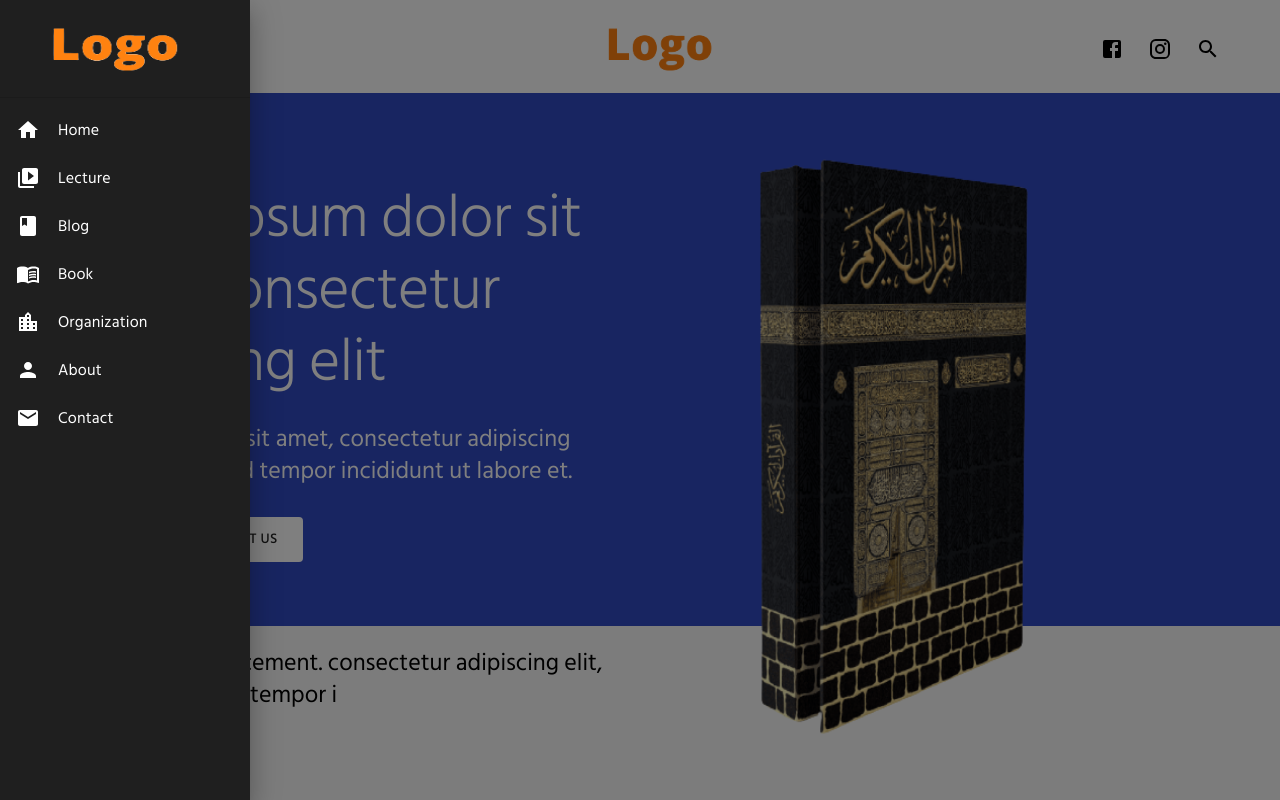
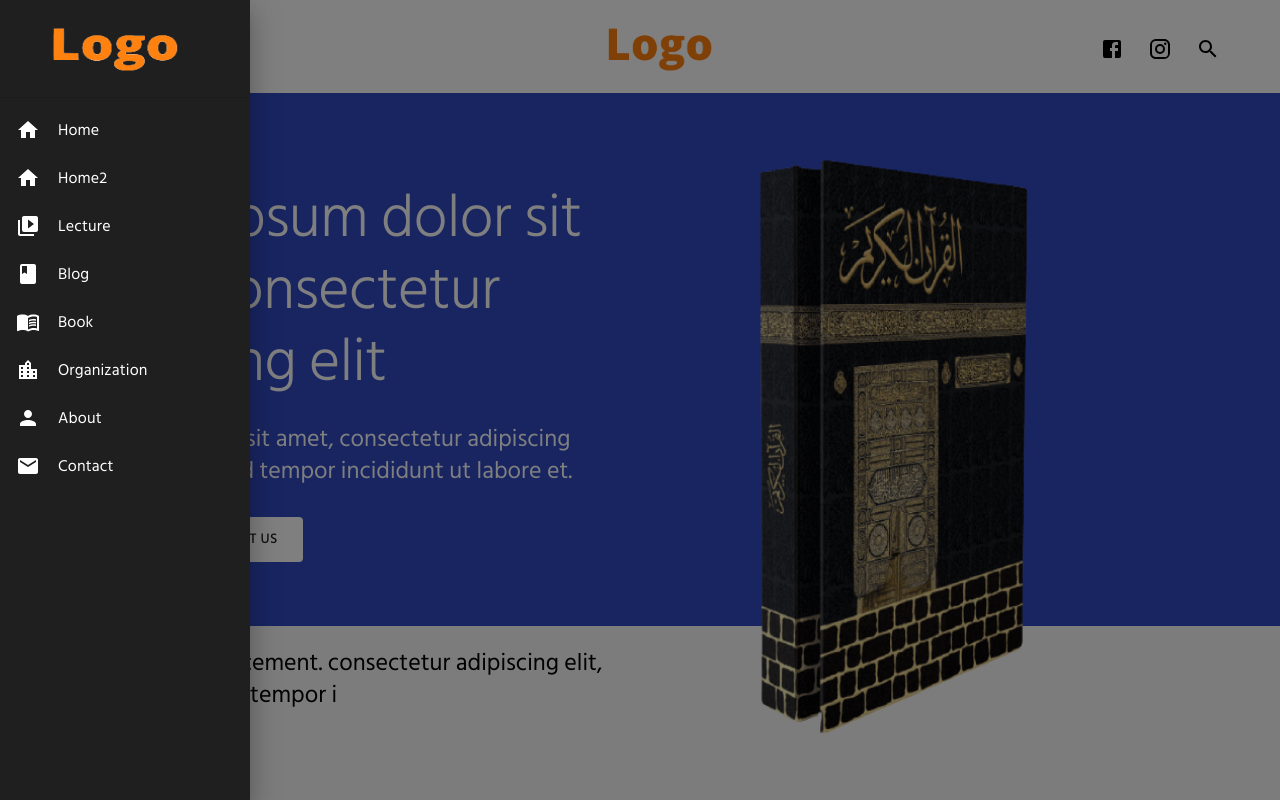
Before and after one commit to dev2-dit/deeni_blog, a Next.js app: page / in a window 1280 px wide. Both pictures are taken after a click on the button 60 px from the left and 48 px from the top of the page. Shown: the top 800 px of the page. Built offline with nearby package versions, Linux system fonts and the light colour scheme.

Commit message:
ui changes

```diff
--- a/components/appbar.js
+++ b/components/appbar.js
@@ -83,7 +83,13 @@ export default function TopAppBar() {
                     </a>
                     </Link>
                 </ListItem>
-
+                <ListItem button>
+                    <ListItemIcon><HomeIcon style={{color:'#fff'}}/></ListItemIcon>
+                    <Link href={'/home'}><a>
+                        <ListItemText primary="Home2" />
+                    </a>
+                    </Link>
+                </ListItem>
                 <ListItem button>
                     <ListItemIcon><VideoLibraryIcon style={{color:'#fff'}} /></ListItemIcon>
                     <Link href={'/lecture'}><a>
--- a/components/home/latest_blog.js
+++ b/components/home/latest_blog.js
@@ -15,11 +15,11 @@ export default function LetestBLog(props) {
     const articledata=props.article
     return (
         <>
-            {/*<Box display="flex" flexDirection="row-reverse" p={1} m={1}>*/}
-            {/*    <Button variant="outlined" className={styles.button_view_all} >*/}
-            {/*        View All*/}
-            {/*    </Button>*/}
-            {/*</Box>*/}
+
+                <Button variant="outlined" className={styles.button_view_all} >
+                    View All
+                </Button>
+
 
             {
                 articledata && articledata.length && articledata.map((data,i)=>{
--- a/components/navbar.js
+++ b/components/navbar.js
@@ -79,6 +79,13 @@ export default function Navbar() {
                        </Link>
                    </ListItem>
                    <ListItem button>
+                       <ListItemIcon><HomeIcon style={{color:'#fff'}}/></ListItemIcon>
+                       <Link href={'/home'}><a>
+                           <ListItemText primary="Home2" />
+                       </a>
+                       </Link>
+                   </ListItem>
+                   <ListItem button>
                        <ListItemIcon><VideoLibraryIcon style={{color:'#fff'}} /></ListItemIcon>
                        <Link href={'/lecture'}><a>
                            <ListItemText primary="Lecture " />
```
